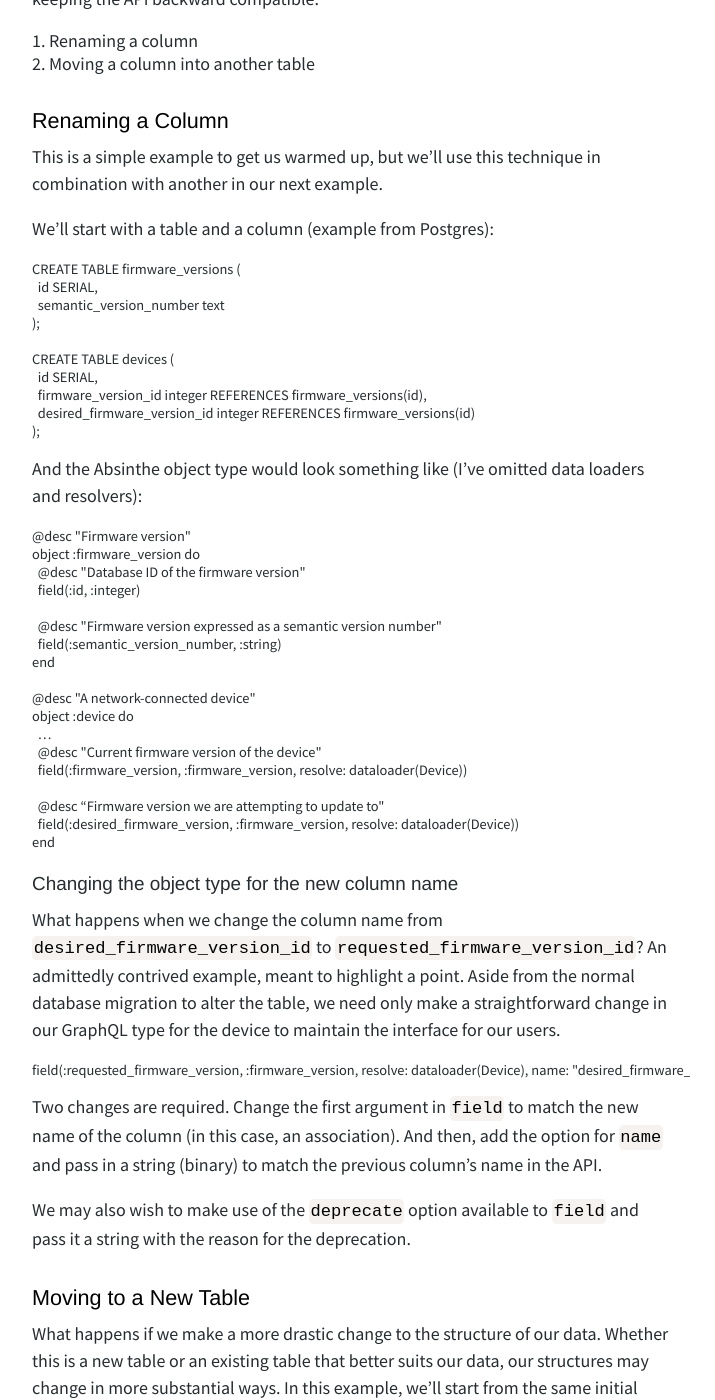
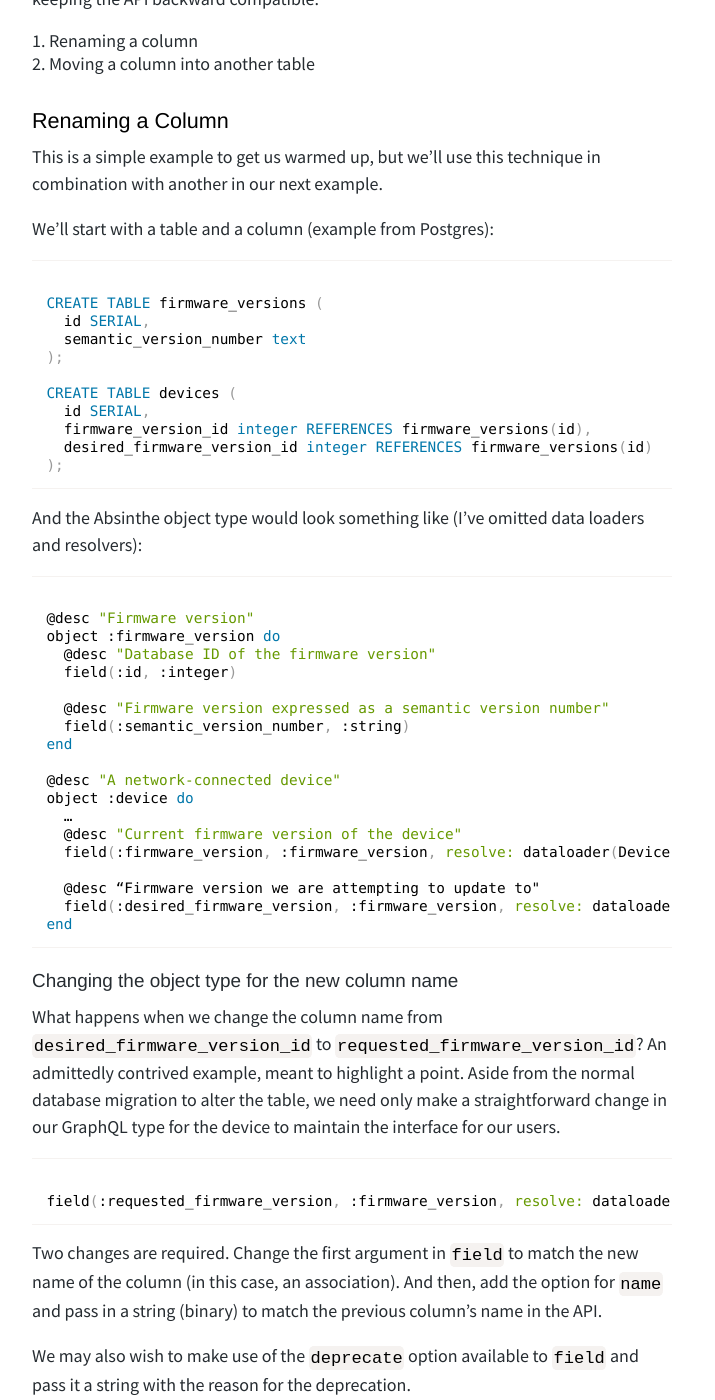
Before and after one commit to tpitale/tpitale.github.io, a Jekyll site: the page built from _posts/2019-02-01-aliasing-fields-on-ecto-associations-in-absinthe-for-graphql.md, in a window 1280 px wide and 1400 px high, scrolled down 544 px. Shown: the whole window, without its empty margins (288-1003 px from the left). Built offline with Jekyll 4.4.1, drawn with Linux system fonts in a browser that asks for light colours; some of the changed text lies outside the part shown.

Commit message:
Syntax highlighting

````diff
--- a/_posts/2019-02-01-aliasing-fields-on-ecto-associations-in-absinthe-for-graphql.md
+++ b/_posts/2019-02-01-aliasing-fields-on-ecto-associations-in-absinthe-for-graphql.md
@@ -22,7 +22,7 @@ This is a simple example to get us warmed up, but we’ll use this technique in
 
 We’ll start with a table and a column (example from Postgres):
 
-```
+<pre><code class="language-sql">
 CREATE TABLE firmware_versions (
   id SERIAL,
   semantic_version_number text
@@ -33,11 +33,11 @@ CREATE TABLE devices (
   firmware_version_id integer REFERENCES firmware_versions(id),
   desired_firmware_version_id integer REFERENCES firmware_versions(id)
 );
-```
+</code></pre>
 
 And the Absinthe object type would look something like (I’ve omitted data loaders and resolvers):
 
-```
+<pre><code class="language-elixir">
 @desc "Firmware version"
 object :firmware_version do
   @desc "Database ID of the firmware version"
@@ -56,15 +56,15 @@ object :device do
   @desc “Firmware version we are attempting to update to"
   field(:desired_firmware_version, :firmware_version, resolve: dataloader(Device))
 end
-```
+</code></pre>
 
 ### Changing the object type for the new column name ###
 
 What happens when we change the column name from `desired_firmware_version_id` to `requested_firmware_version_id`? An admittedly contrived example, meant to highlight a point. Aside from the normal database migration to alter the table, we need only make a straightforward change in our GraphQL type for the device to maintain the interface for our users.
 
-```
+<pre><code class="language-elixir">
 field(:requested_firmware_version, :firmware_version, resolve: dataloader(Device), name: "desired_firmware_version")
-```
+</code></pre>
 
 Two changes are required. Change the first argument in `field` to match the new name of the column (in this case, an association). And then, add the option for `name` and pass in a string (binary) to match the previous column’s name in the API.
 
@@ -74,7 +74,7 @@ We may also wish to make use of the `deprecate` option available to `field` and
 
 What happens if we make a more drastic change to the structure of our data. Whether this is a new table or an existing table that better suits our data, our structures may change in more substantial ways. In this example, we’ll start from the same initial structure of the `devices` table from above. Instead, we’ll add a new table rather than renaming our column.
 
-```
+<pre><code class="language-sql">
 CREATE TABLE firmware_update_requests (
   id SERIAL,
   pending boolean DEFAULT true,
@@ -83,7 +83,7 @@ CREATE TABLE firmware_update_requests (
 )
 
 CREATE UNIQUE INDEX pending_request_index ON firmware_update_requests(device_id, pending);
-```
+</code></pre>
 
 ### Add an Ecto virtual field ###
 
@@ -93,14 +93,14 @@ To make it work, we just need to get the data from this new table’s `firmware_
 
 To accomplish this, we’ll use a combination of two Ecto features. First, we’ll make space for the `firmware_version_id` (and association) using a `virtual` field in the schema.
 
-```
+<pre><code class="language-elixir">
 # in MyApp.Device module
 schema :devices do
   …
   field(:requested_firmware_version_id, :integer, virtual: true)
   belongs_to(:requested_firmware_version, MyApp.FirmwareVersion, define_field: false)
 end
-```
+</code></pre>
 
 This creates a place for us to join data into the device, and allows us to look it up as an association.
 
@@ -108,7 +108,7 @@ This creates a place for us to join data into the device, and allows us to look
 
 Now, we can change our query to load this data. For Absinthe, we do this in the resolver:
 
-```
+<pre><code class="language-elixir">
 defp with_pending_request(query \\ MyApp.Device) do
   from(
     d in query,
@@ -118,7 +118,7 @@ defp with_pending_request(query \\ MyApp.Device) do
     select: %{d | requested_firmware_version_id: r.firmware_version_id}
   )
 end
-```
+</code></pre>
 
 Let’s break this down. First, is the `query` argument. This is an `Ecto.Query` for records from `MyApp.Device`. Next, we `left_join` our `firmware_update_request` record on the matching `device_id` and we restrict it to `pending` requests so that we only join, at most, a single record for each device.
 
````
Also changed, not shown: _sass/_prism.scss (+36 -16 lines), javascripts/prism.js.
